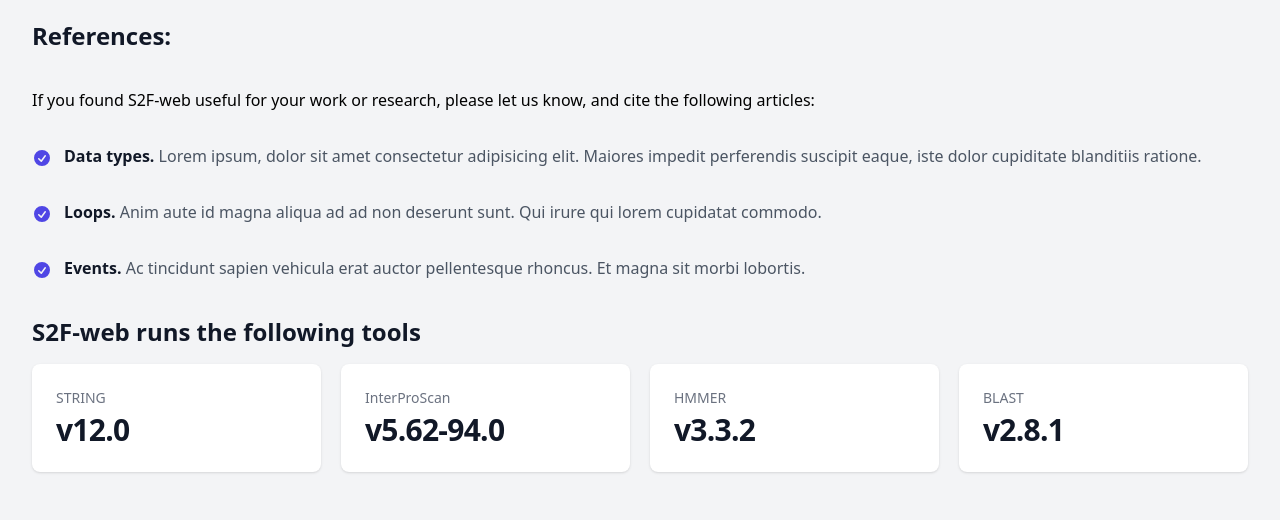
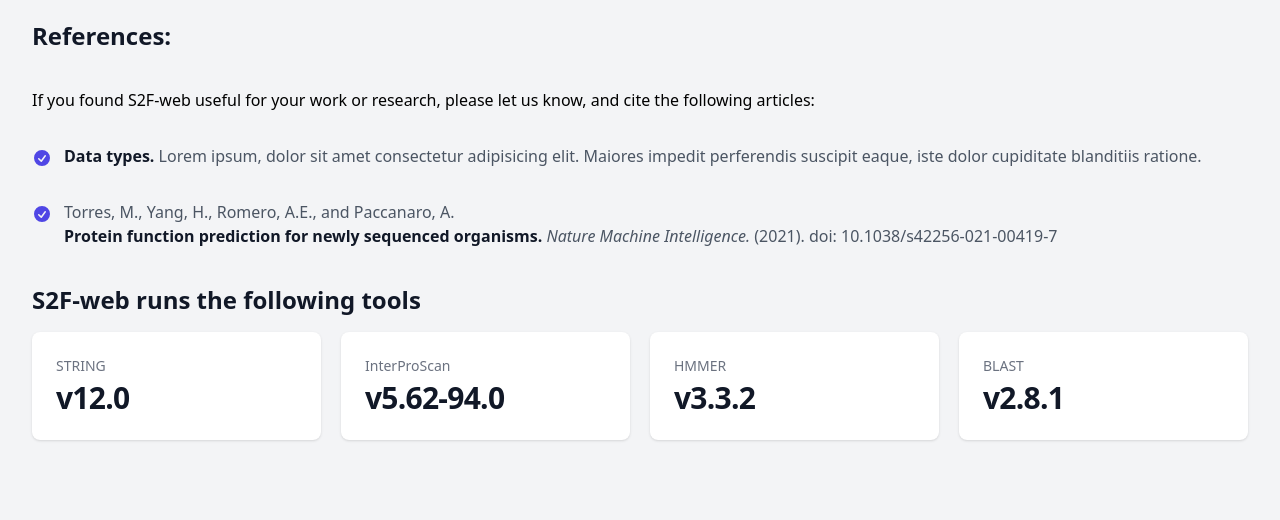
Before and after one commit to paccanarolab/s2f-web, a Python web app: template frontend/base/jinja2/base/about.html in a window 1280 px wide. Shown: the part 389-909 px from the top of the page. Run offline with Jinja, Linux system fonts and the light colour scheme; the template is opened without the code that fills it, so the values that code supplies are empty.

Commit message:
added reference to the nature machine intelligence article

```diff
--- a/frontend/base/jinja2/base/about.html
+++ b/frontend/base/jinja2/base/about.html
@@ -37,13 +37,12 @@
                 <svg class="mt-1 h-5 w-5 flex-none text-indigo-600" viewBox="0 0 20 20" fill="currentColor" aria-hidden="true">
                     <path fill-rule="evenodd" d="M10 18a8 8 0 100-16 8 8 0 000 16zm3.857-9.809a.75.75 0 00-1.214-.882l-3.483 4.79-1.88-1.88a.75.75 0 10-1.06 1.061l2.5 2.5a.75.75 0 001.137-.089l4-5.5z" clip-rule="evenodd" />
                 </svg>
-                <span><strong class="font-semibold text-gray-900">Loops.</strong> Anim aute id magna aliqua ad ad non deserunt sunt. Qui irure qui lorem cupidatat commodo.</span>
-            </li>
-            <li class="flex gap-x-3">
-                <svg class="mt-1 h-5 w-5 flex-none text-indigo-600" viewBox="0 0 20 20" fill="currentColor" aria-hidden="true">
-                    <path fill-rule="evenodd" d="M10 18a8 8 0 100-16 8 8 0 000 16zm3.857-9.809a.75.75 0 00-1.214-.882l-3.483 4.79-1.88-1.88a.75.75 0 10-1.06 1.061l2.5 2.5a.75.75 0 001.137-.089l4-5.5z" clip-rule="evenodd" />
-                </svg>
-                <span><strong class="font-semibold text-gray-900">Events.</strong> Ac tincidunt sapien vehicula erat auctor pellentesque rhoncus. Et magna sit morbi lobortis.</span>
+                <span>
+                    Torres, M., Yang, H., Romero, A.E., and Paccanaro, A.<br>
+                    <strong class="font-semibold text-gray-900">Protein function prediction for newly sequenced organisms.</strong>
+                    <span class="italic">Nature Machine Intelligence.</span> (2021).
+                    doi: 10.1038/s42256-021-00419-7
+                </span>
             </li>
         </ul>
     </div>
--- a/frontend/static/css/output.css
+++ b/frontend/static/css/output.css
@@ -1468,6 +1468,10 @@ select {
   font-weight: 600;
 }
 
+.italic {
+  font-style: italic;
+}
+
 .leading-tight {
   line-height: 1.25;
 }
```
